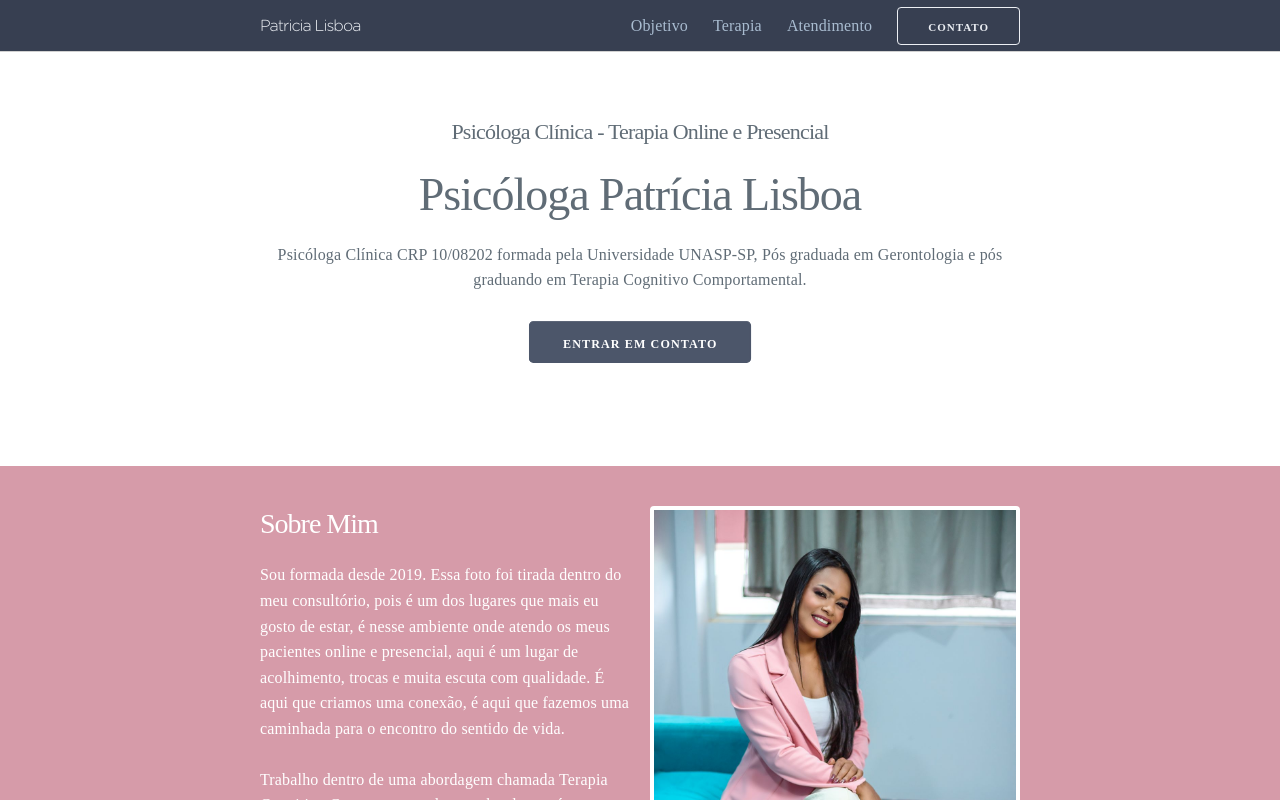
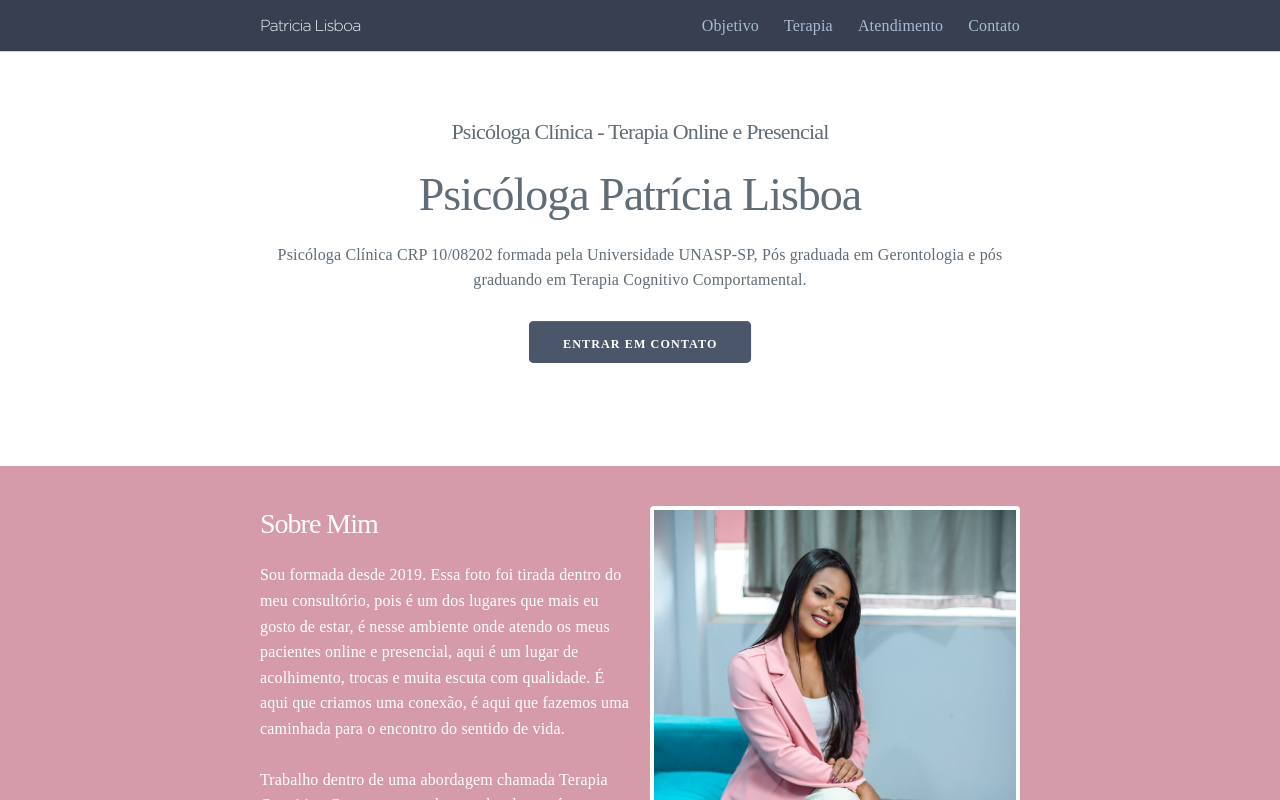
Before and after one commit to liidtke/pli-landing, a SvelteKit app: page / in a window 1280 px wide. Shown: the top 800 px of the page. Built offline with nearby package versions, Linux system fonts and the light colour scheme.

Commit message:
update menu

```diff
--- a/src/routes/+page.svelte
+++ b/src/routes/+page.svelte
@@ -13,24 +13,27 @@
         <h1 class="title">Patrícia Lisboa</h1>
       </a>
       <ul class="navigation-list float-right">
-        <li class="navigation-item computer">
+        <li class="navigation-item ">
           <a class="navigation-link" href="#abordagem">Objetivo</a>
         </li>
-        <li class="navigation-item computer">
+        <li class="navigation-item ">
           <a class="navigation-link" href="#ajudar">Terapia</a>
         </li>
-        <li class="navigation-item computer">
+        <li class="navigation-item ">
           <a class="navigation-link" href="#atendo">Atendimento</a>
         </li>
 
         <li class="navigation-item">
           <a class="navigation-link" href="#contato">
-            <button class="button button-outline">Contato</button>
+            <a class="navigation-link">Contato</a>
           </a>
         </li>
       </ul>
     </section>
   </nav>
+
+
+
 
   <header class="header">
     <section class="container">
--- a/src/site.css
+++ b/src/site.css
@@ -59,7 +59,7 @@ html {
 }
 .header {
  background-color:var(--header-bg);
- padding-top:1rem
+ padding-top:6rem
 }
 @media(min-width:40rem) {
  .header {
@@ -164,6 +164,8 @@ html {
  .navigation .navigation-list {
   margin-right:0
  }
+
+
 }
 .navigation .navigation-item {
  float:left;
@@ -192,6 +194,7 @@ html {
  padding:0;
  text-decoration:none
 }
+
 .navigation .navigation-link.active {
  color:var(--color1)
 }
@@ -329,6 +332,10 @@ html {
 .only-pc {
   display:block !important;
  }
+
+.navigation-link{
+ color:var(--primary) !important;
+}
 
 }
 .prettyprint.code {
@@ -687,3 +694,7 @@ li.L9 {
  .only-mobile {
   display:block;
  }
+
+.navigation-link{
+ color:var(--color4);
+}
```
